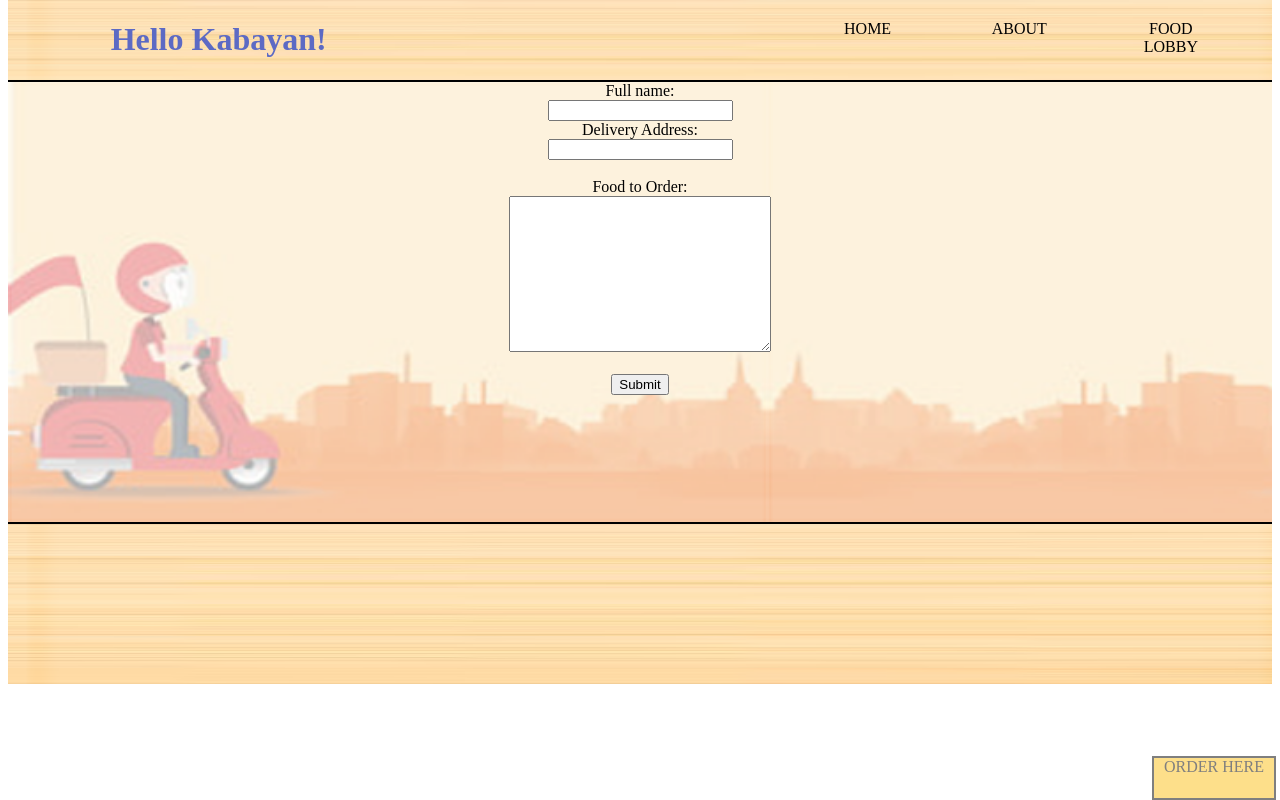
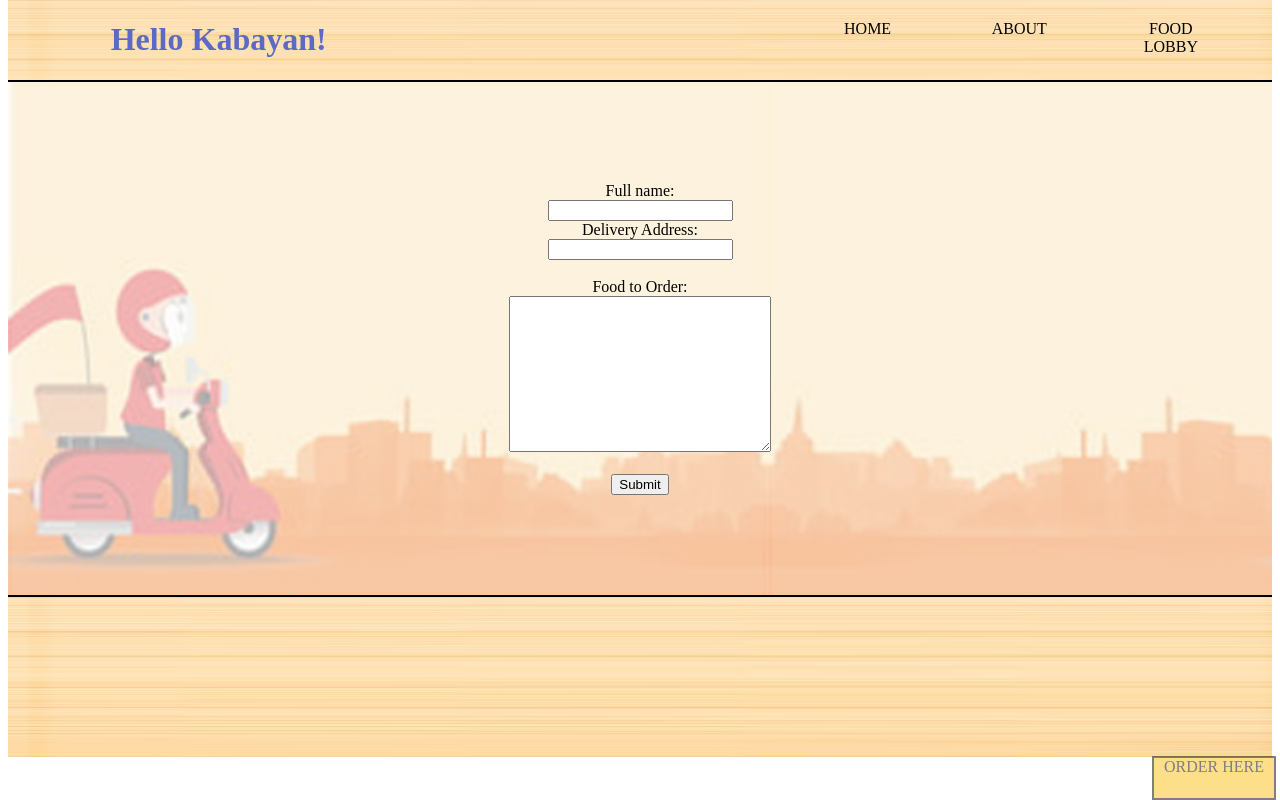
Before and after one commit to OzzyPawsbourne/ffshopsite, a PHP site: page /order.html in a window 1280 px wide. Run offline with PHP 8.4, Linux system fonts and the light colour scheme.

Commit message:
Update styles.css

```diff
--- a/styles.css
+++ b/styles.css
@@ -255,10 +255,10 @@ a[href]:link, a[href]:visited {
     background: url(assets/image/orderbackground.png);
     background-size: 100% 100%;
     width: 100%;
-    height: 440px;
+    overflow: hidden;
 }
 
-.form {
+.orderform {
     padding-top: 100px;
     padding-bottom: 100px;
 }
```
